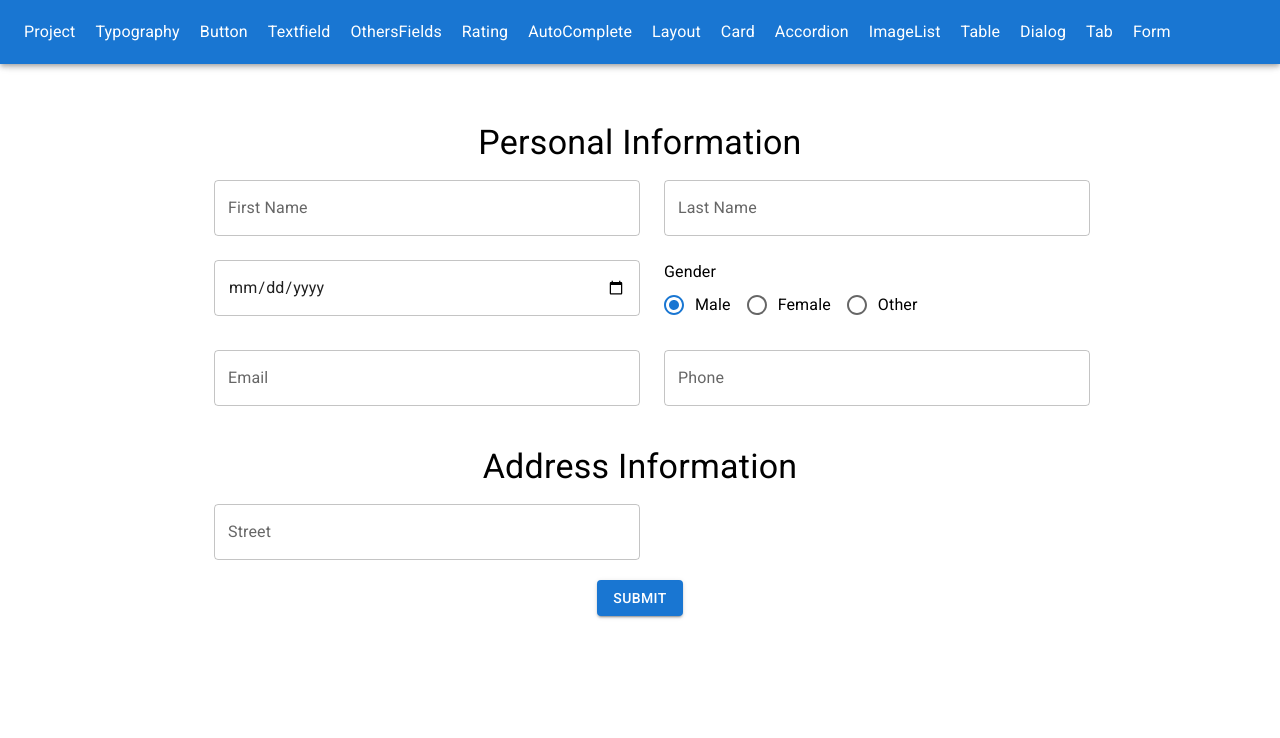
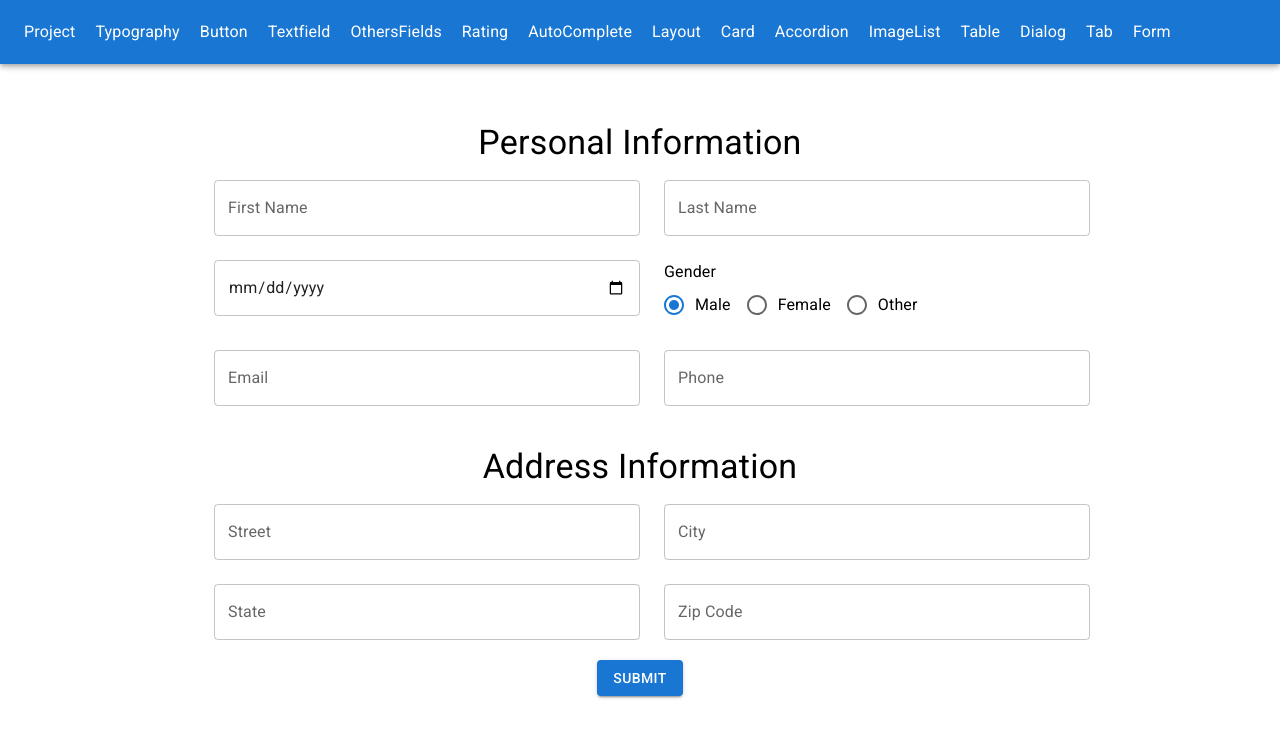
Before and after one commit to Bayshakhe/material-ui-practice, a React (Vite) app: page / in a window 1280 px wide. Shown: the top 738 px of the page. Built offline with nearby package versions, Linux system fonts and the light colour scheme.

Commit message:
address info added with validation

```diff
--- a/src/Pages/ProjectPage/AddressInfo.jsx
+++ b/src/Pages/ProjectPage/AddressInfo.jsx
@@ -28,6 +28,72 @@ const AddressInfo = ({ register, control, errors }) => {
           </Typography>
         )}
       </Grid>
+      {/* city */}
+      <Grid item xs={12} md={6}>
+        <Controller
+          name="city"
+          control={control}
+          render={(field) => (
+            <TextField
+              {...register("city")}
+              {...field}
+              type="text"
+              fullWidth
+              variant="outlined"
+              label="City"
+            />
+          )}
+        />
+        {errors.city && (
+          <Typography variant="body2" align="left" color="error">
+            {errors.city.message}
+          </Typography>
+        )}
+      </Grid>
+      {/* state */}
+      <Grid item xs={12} md={6}>
+        <Controller
+          name="state"
+          control={control}
+          render={(field) => (
+            <TextField
+              {...register("state")}
+              {...field}
+              type="text"
+              fullWidth
+              variant="outlined"
+              label="State"
+            />
+          )}
+        />
+        {errors.state && (
+          <Typography variant="body2" align="left" color="error">
+            {errors.state.message}
+          </Typography>
+        )}
+      </Grid>
+      {/* ZipCode */}
+      <Grid item xs={12} md={6}>
+        <Controller
+          name="zipCode"
+          control={control}
+          render={(field) => (
+            <TextField
+              {...register("zipCode")}
+              {...field}
+              type="text"
+              fullWidth
+              variant="outlined"
+              label="Zip Code"
+            />
+          )}
+        />
+        {errors.zipCode && (
+          <Typography variant="body2" align="left" color="error">
+            {errors.zipCode.message}
+          </Typography>
+        )}
+      </Grid>
       </Grid>
     </>
   );
--- a/src/Pages/ProjectPage/ProjectPage.jsx
+++ b/src/Pages/ProjectPage/ProjectPage.jsx
@@ -1,7 +1,6 @@
 import {
   Box,
   Button,
-  Grid,
 } from "@mui/material";
 import { useForm } from "react-hook-form";
 import { yupResolver } from "@hookform/resolvers/yup";
@@ -19,6 +18,10 @@ const schema = yup.object({
     .email("Please enter a valid email")
     .required("Email is required"),
   phone: yup.string().required("Phone no is required"),
+  street: yup.string().required("Street is required"),
+  city: yup.string().required("City is required"),
+  state: yup.string().required("State is required"),
+  zipCode: yup.string().required("ZipCode is required"),
 });
 
 const ProjectPage = () => {
```
